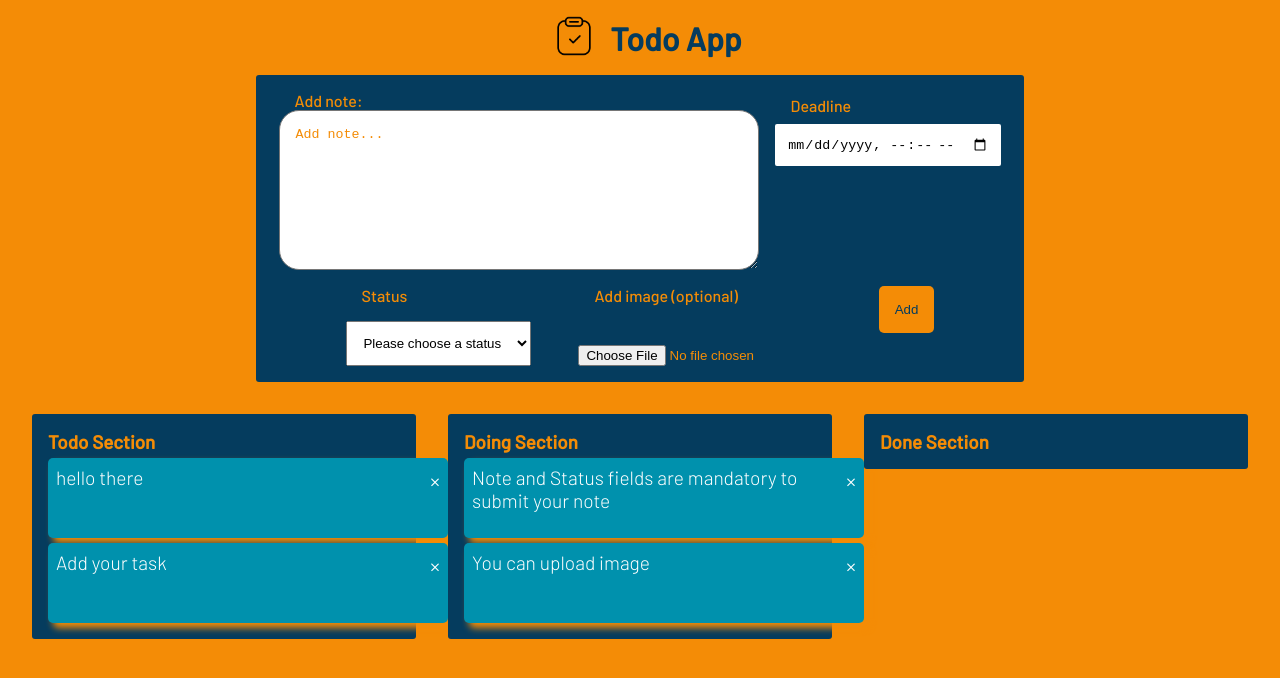
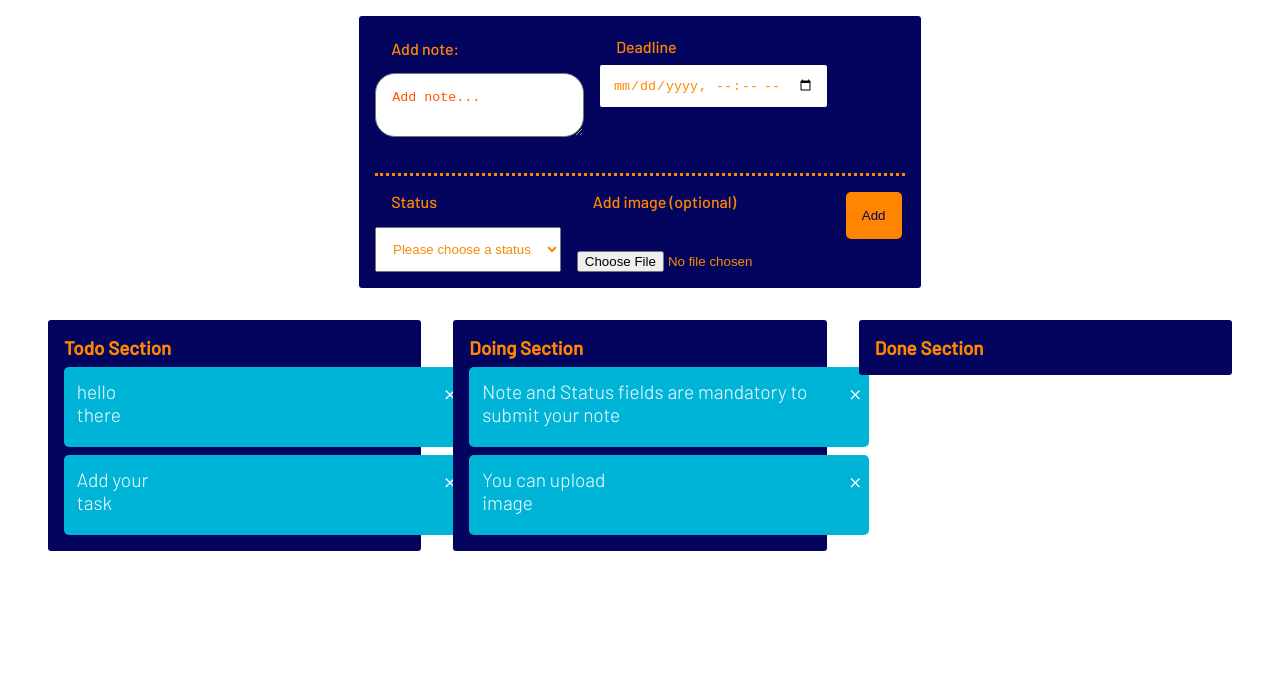
Before and after one commit to Stenbyte/Todo, a React (Create React App) app: page / in a window 1280 px wide. Shown: the top 678 px of the page. Built offline with nearby package versions, Linux system fonts and the light colour scheme.

Commit message:
style change

```diff
--- a/src/components/Task.tsx
+++ b/src/components/Task.tsx
@@ -26,14 +26,14 @@ const Task: React.FC<{
       className={ctx.styling ? ctx.Styling({ cardI, itemI }) : styles.card}
     >
       <div className={styles.taskCard}>
-        <p>{items.list}</p>
-        {items?.img[0] && (
+        <p>{items?.list}</p>
+        {items.img && items?.img[0] && (
           <img src={items?.img[0]} alt="" className={styles.taskImg} />
         )}
         {items?.deadline && (
           <span>
             Deadline:{" "}
-            {new Date(items.deadline).toLocaleDateString(undefined, {
+            {new Date(items?.deadline).toLocaleDateString(undefined, {
               hour12: false,
               hour: "2-digit",
               minute: "2-digit",
@@ -42,7 +42,7 @@ const Task: React.FC<{
         )}
       </div>
       <span
-        style={{ cursor: "pointer", fontSize: "1.5rem" }}
+        style={{ cursor: "pointer", fontSize: "1.8rem" }}
         onClick={(e) => ctx.removeHandler(e, { cardI, itemI })}
       >
         &times;
--- a/src/components/Todos.tsx
+++ b/src/components/Todos.tsx
@@ -32,10 +32,10 @@ const Todos: React.FC<{
   return (
     <div>
       <header>
-        <div className={styles.top}>
+        {/* <div className={styles.top}>
           <img src="/schedule.png" alt="logo" />
         </div>
-        <h1>Todo App</h1>
+        <h1>Todo App</h1> */}
       </header>
       <section className={styles.section}>
         <form onSubmit={ctx.submitHandler} className={styles.form}>
--- a/src/index.module.css
+++ b/src/index.module.css
@@ -6,7 +6,8 @@
 
 body {
   font-family: "Barlow", sans-serif;
-  background-color: #f48c06;
+  background-color: #ffffff;
+  padding: 1rem;
 }
 header {
   display: flex;
@@ -22,9 +23,9 @@ img {
   width: 40px;
 }
 .section {
-  background-color: #053c5e;
+  background-color: #03045e;
   min-height: 10rem;
-  width: 60%;
+  width: 45%;
   padding: 1rem;
   margin: 0 auto;
   border-radius: 3px;
@@ -35,16 +36,17 @@ img {
   align-items: center;
   justify-content: space-between;
   min-height: 15rem;
-  color: #f48c06;
+  color: #ff8500;
   /* background-color: aqua; */
   font-weight: 500;
 }
 .form1 {
   display: flex;
   align-items: flex-start;
-  justify-content: center;
+  /* justify-content: center; */
   gap: 1rem;
-  width: 80%;
+  width: 100%;
+  margin-bottom: 1em;
 }
 .note {
   display: flex;
@@ -60,13 +62,18 @@ img {
   justify-content: space-around;
   min-height: 5rem;
 }
+input[type="datetime-local"] {
+  color: #ff8500;
+}
 .form2 {
   display: flex;
   align-items: flex-start;
   /* height: 10rem; */
   padding-top: 1rem;
-  width: 80%;
-  justify-content: space-between;
+  width: 100%;
+  gap: 1rem;
+  border-style: dotted none none none;
+  /* justify-content: space-between; */
 }
 .status {
   display: flex;
@@ -85,14 +92,14 @@ label {
   /* width: 15%; */
 }
 textarea {
-  width: 30rem;
+  max-width: 15rem;
 
-  height: 10rem;
+  max-height: 5rem;
   padding: 1rem;
   border-radius: 20px;
 }
 textarea::placeholder {
-  color: #f48c06;
+  color: #ff5400;
   font-weight: 100;
 }
 .select {
@@ -100,12 +107,13 @@ textarea::placeholder {
 }
 .file {
   padding: 0;
+  color: #f48c06;
 }
 .pic {
-  width: 8rem;
+  width: 10rem;
   object-fit: contain;
   height: 7rem;
-  margin-right: 1rem;
+  margin-left: -6rem;
 }
 input {
   border-radius: 2px;
@@ -113,8 +121,8 @@ input {
   border: none;
 }
 button {
-  background-color: #f48c06;
-  color: #053c5e;
+  background-color: #ff8500;
+  color: #03045e;
   padding: 1rem;
   border-radius: 5px;
   border: none;
@@ -129,8 +137,8 @@ button {
   height: 100%;
 }
 .Box {
-  background-color: #053c5e;
-  color: #f48c06;
+  background-color: #03045e;
+  color: #ff8500;
   border-radius: 3px;
   padding: 1rem;
   margin: 1rem;
@@ -140,28 +148,37 @@ button {
   grid-template-columns: repeat(auto-fill, 300px);
 }
 .card {
-  background-color: #0091ad;
+  background-color: #00b4d8;
   width: 25rem;
   color: white;
   min-height: 5rem;
   padding: 0.5rem;
-  margin-top: 0.3rem;
+  margin-top: 0.5rem;
   border-radius: 5px;
   font-weight: 300;
   font-size: 1.2rem;
   display: flex;
   align-items: flex-start;
   justify-content: space-between;
-  box-shadow: 5px 5px 7px #f48c06;
+  /* box-shadow: 5px 5px 7px #f48c06; */
   overflow: auto;
+}
+select {
+  color: #f48c06;
 }
 .taskCard {
   display: flex;
   align-items: flex-start;
   flex-direction: column;
 }
+.taskCard p {
+  /* background-color: #ffffff; */
+  width: 95%;
+  padding: 0.3rem;
+  border-radius: 5px;
+}
 .cur {
-  background-color: #144552;
+  background-color: #023e8a;
 }
 .taskImg {
   width: 10rem;
```
